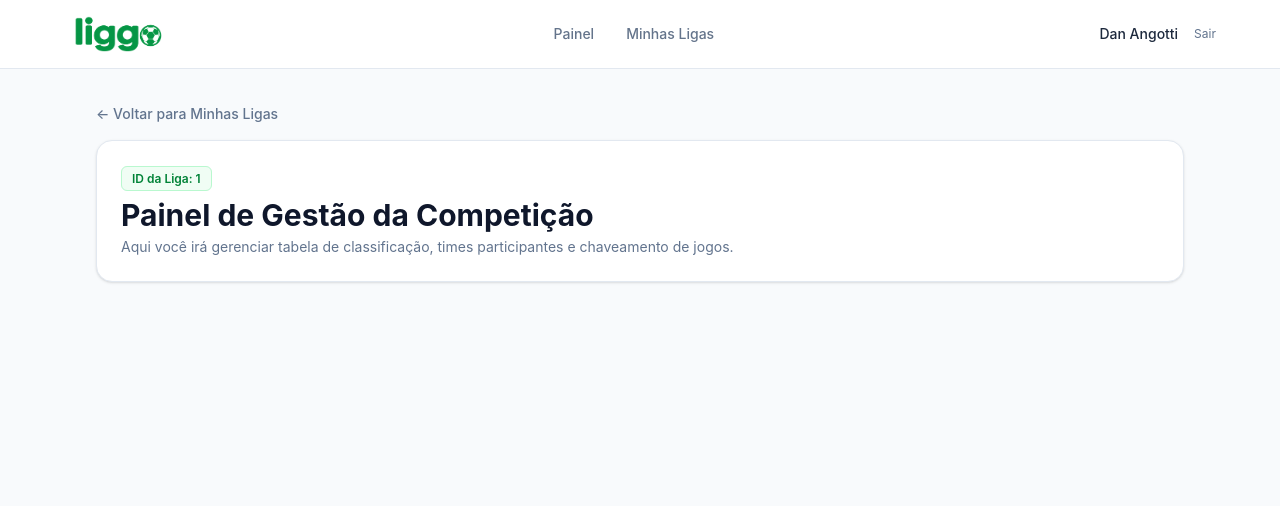
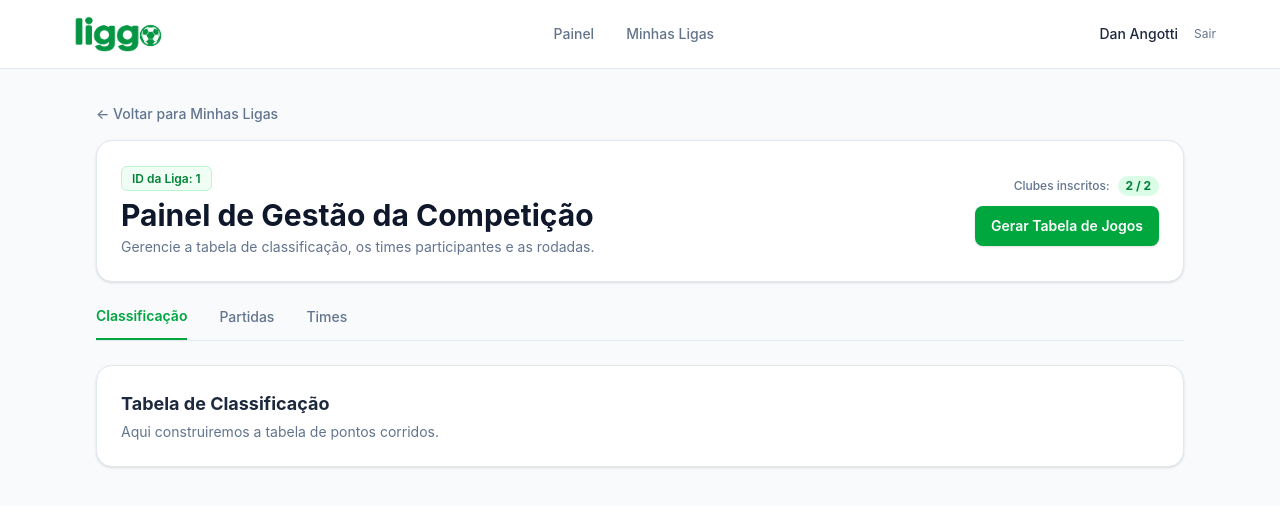
Before and after one commit to danangotti/gestor-ligas-futebol, a React (Vite) app in the folder front-end/: page /liga/1 in a window 1280 px wide. Shown: the top 506 px of the page. Built offline with nearby package versions, Linux system fonts and the light colour scheme.

Commit message:
adiciona validacao de times, geracao de confrontos e abas de gestao

```diff
--- a/front-end/src/pages/PaginaGerenciarLiga.jsx
+++ b/front-end/src/pages/PaginaGerenciarLiga.jsx
@@ -1,18 +1,84 @@
 import { useParams, Link } from "react-router-dom";
-import { HeaderDashbord } from "../components/HeaderDashbord"; // ajuste o caminho se necessário
+import { HeaderDashbord } from "../components/HeaderDashbord";
+import { useState } from "react";
 
 export default function PaginaGerenciarLiga() {
-  // O useParams captura o valor que está no :id da URL
+  // useParams extrai o :id que definimos na rota "/liga/:id"
   const { id } = useParams();
+
+  // Meta de participantes definida para a competição
+  const totalTimeEsperados = 2;
+
+  // Estado para armazenar os confrontos gerados pelo algoritmo
+  const [partidas, setPartidas] = useState([]);
+
+  // Estado para controlar a aba selecionada ("classificacao", "partidas" ou "times")
+  const [abaAtiva, setAbaAtiva] = useState("classificacao");
+
+  // Estado com a lista atual de clubes cadastrados na liga
+  const [times, setTimes] = useState([
+    {
+      id: 1,
+      nome: "Time A",
+      cidade: "BH"
+    },
+    {
+      id: 2,
+      nome: "Time B",
+      cidade: "RJ"
+    }
+  ]);
+
+  // Variável derivada: avalia se a meta de times foi atingida para habilitar a geração de jogos
+  const podeGerarRodadas = times.length === totalTimeEsperados;
+
+  // Algoritmo Round-Robin (todos contra todos em turno único sem repetição)
+  function gerarPartidas() {
+    // Guarda de segurança: impede execução caso a meta de times não esteja completa
+    if (!podeGerarRodadas) {
+      return;
+    }
+
+    const novasPartidas = [];
+    let contadorId = 1;
+
+    // Laço externo: fixa o time mandante
+    for (let indiceMandante = 0; indiceMandante < times.length; indiceMandante++) {
+
+      // Laço interno: combina apenas com os times subsequentes (evita duplicações e confronto contra si mesmo)
+      for (let indiceVisitante = indiceMandante + 1; indiceVisitante < times.length; indiceVisitante++) {
+        const timeMandante = times[indiceMandante];
+        const timeVisitante = times[indiceVisitante];
+
+        // Objeto alinhado com a modelagem do back-end / tabela 'partida'
+        const partidaCriada = {
+          id: contadorId,
+          idMandante: timeMandante.id,
+          nomeMandante: timeMandante.nome,
+          idVisitante: timeVisitante.id,
+          nomeVisitante: timeVisitante.nome,
+          golsMandante: 0,
+          golsVisitante: 0,
+          finalizada: false
+        };
+
+        novasPartidas.push(partidaCriada);
+        contadorId++;
+      }
+    }
+
+    // Persiste os jogos gerados no estado local
+    setPartidas(novasPartidas);
+    console.log("Partidas geradas com sucesso:", novasPartidas);
+  }
 
   return (
     <div className="min-h-screen bg-slate-50 text-slate-900">
-      {/* Mantemos a Navbar no topo para manter a consistência visual */}
       <HeaderDashbord />
 
-      <div className="max-w-6xl mx-auto p-6 sm:p-8">
+      <main className="max-w-6xl mx-auto p-6 sm:p-8">
 
-        {/* Link para voltar ao painel */}
+        {/* Link de retorno para a listagem geral de ligas */}
         <Link
           to="/dashbord"
           className="text-sm font-medium text-slate-500 hover:text-green-600 transition-colors inline-block mb-4"
@@ -20,8 +86,11 @@ export default function PaginaGerenciarLiga() {
           ← Voltar para Minhas Ligas
         </Link>
 
-        {/* Cabeçalho da Liga */}
-        <div className="bg-white border border-slate-200 rounded-2xl p-6 shadow-sm mb-6">
+        {/* Card principal com as informações da liga e a área de ação */}
+        <div className="bg-white border border-slate-200 rounded-2xl p-6 shadow-sm mb-6 flex flex-col sm:flex-row sm:items-center justify-between gap-6">
+
+          {/* Informações textuais da liga */}
+          <div>
             <span className="text-xs font-semibold text-green-700 bg-green-50 border border-green-200 px-2.5 py-1 rounded-md">
               ID da Liga: {id}
             </span>
@@ -29,11 +98,101 @@ export default function PaginaGerenciarLiga() {
               Painel de Gestão da Competição
             </h1>
             <p className="text-slate-500 text-sm mt-1">
-            Aqui você irá gerenciar tabela de classificação, times participantes e chaveamento de jogos.
+              Gerencie a tabela de classificação, os times participantes e as rodadas.
             </p>
           </div>
 
+          {/* Bloco de controle: progresso de times e gatilho de geração de rodadas */}
+          <div className="flex flex-col sm:items-end gap-2.5 bg-slate-50 sm:bg-transparent p-4 sm:p-0 rounded-xl border sm:border-0 border-slate-200">
+            <div className="flex items-center gap-2">
+              <span className="text-xs text-slate-500 font-medium">Clubes inscritos:</span>
+              <span className={`text-xs font-bold px-2 py-0.5 rounded-full ${
+                podeGerarRodadas
+                  ? "bg-green-100 text-green-700"
+                  : "bg-amber-100 text-amber-700"
+              }`}>
+                {times.length} / {totalTimeEsperados}
+              </span>
             </div>
+
+            <button
+              type="button"
+              disabled={!podeGerarRodadas}
+              onClick={gerarPartidas}
+              className={`px-4 py-2.5 rounded-lg font-semibold text-sm transition-all duration-200 shadow-sm ${
+                podeGerarRodadas
+                  ? "bg-green-600 hover:bg-green-700 text-white cursor-pointer active:scale-95"
+                  : "bg-slate-200 text-slate-400 cursor-not-allowed shadow-none"
+              }`}
+            >
+              Gerar Tabela de Jogos
+            </button>
+          </div>
+
+        </div>
+
+        {/* BARRA DE NAVEGAÇÃO POR ABAS (TABS) */}
+        <div className="flex border-b border-slate-200 mb-6 gap-8">
+          <button
+            type="button"
+            onClick={() => setAbaAtiva("classificacao")}
+            className={`pb-3 text-sm transition-colors relative ${
+              abaAtiva === "classificacao"
+                ? "text-green-600 border-b-2 border-green-600 font-semibold"
+                : "text-slate-500 hover:text-slate-700 font-medium"
+            }`}
+          >
+            Classificação
+          </button>
+
+          <button
+            type="button"
+            onClick={() => setAbaAtiva("partidas")}
+            className={`pb-3 text-sm transition-colors relative ${
+              abaAtiva === "partidas"
+                ? "text-green-600 border-b-2 border-green-600 font-semibold"
+                : "text-slate-500 hover:text-slate-700 font-medium"
+            }`}
+          >
+            Partidas
+          </button>
+
+          <button
+            type="button"
+            onClick={() => setAbaAtiva("times")}
+            className={`pb-3 text-sm transition-colors relative ${
+              abaAtiva === "times"
+                ? "text-green-600 border-b-2 border-green-600 font-semibold"
+                : "text-slate-500 hover:text-slate-700 font-medium"
+            }`}
+          >
+            Times
+          </button>
+        </div>
+
+        {/* ÁREA DE CONTEÚDO CONDICIONAL DAS ABAS */}
+        {abaAtiva === "classificacao" && (
+          <div className="bg-white border border-slate-200 rounded-2xl p-6 shadow-sm">
+            <h2 className="font-bold text-lg text-slate-800">Tabela de Classificação</h2>
+            <p className="text-sm text-slate-500 mt-1">Aqui construiremos a tabela de pontos corridos.</p>
+          </div>
+        )}
+
+        {abaAtiva === "partidas" && (
+          <div className="bg-white border border-slate-200 rounded-2xl p-6 shadow-sm">
+            <h2 className="font-bold text-lg text-slate-800">Rodadas e Jogos</h2>
+            <p className="text-sm text-slate-500 mt-1">Aqui listaremos os confrontos gerados.</p>
+          </div>
+        )}
+
+        {abaAtiva === "times" && (
+          <div className="bg-white border border-slate-200 rounded-2xl p-6 shadow-sm">
+            <h2 className="font-bold text-lg text-slate-800">Times Participantes</h2>
+            <p className="text-sm text-slate-500 mt-1">Aqui listaremos os clubes inscritos.</p>
+          </div>
+        )}
+
+      </main>
     </div>
   );
 }
```
Lines whose indentation alone changed are shown as unchanged.
